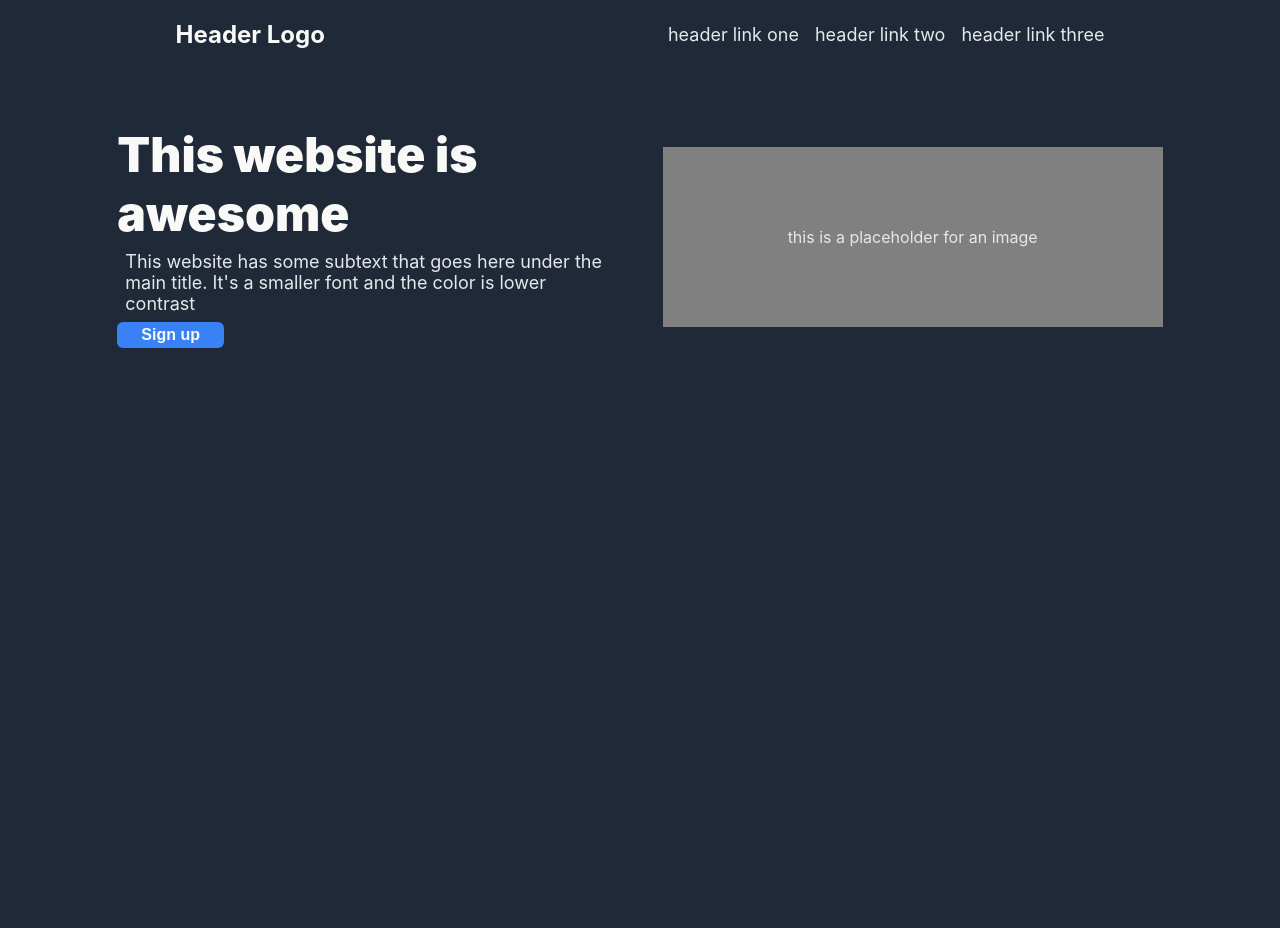
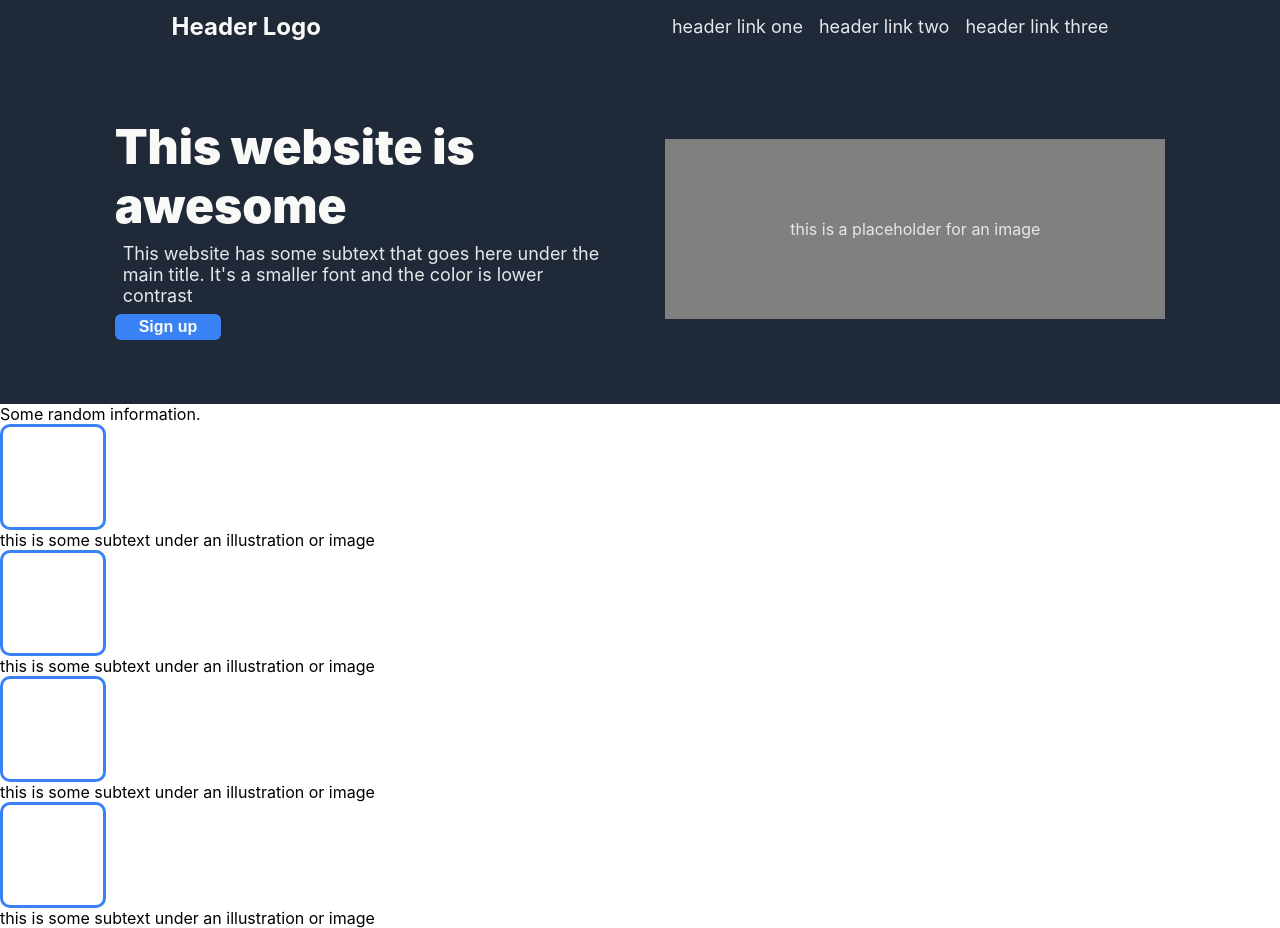
Before and after one commit to daltonb1017/Landing-Page, a plain HTML site: page index.html in a window 1280 px wide. Before the commit the page ends 800 px from the top, so only its background shows below. Drawn offline with Linux system fonts and the light colour scheme.

Commit message:
Started on section 2 of content

```diff
--- a/index.html
+++ b/index.html
@@ -26,7 +26,27 @@
                     <div class="image-1">this is a placeholder for an image</div>
                 </div>
             </div>
-            <div class="section2"></div>
+            <div class="section2">
+                <div class="info">Some random information.</div>
+                <div class="cards">
+                    <div class="card">
+                        <div class="square"></div>
+                        <div class="sqtext">this is some subtext under an illustration or image</div>
+                    </div>
+                    <div class="card">
+                        <div class="square"></div>
+                        <div class="sqtext">this is some subtext under an illustration or image</div>
+                    </div>
+                    <div class="card">
+                        <div class="square"></div>
+                        <div class="sqtext">this is some subtext under an illustration or image</div>
+                    </div>
+                    <div class="card">
+                        <div class="square"></div>
+                        <div class="sqtext">this is some subtext under an illustration or image</div>
+                    </div>
+                </div>
+            </div>
             <div class="section3"></div>
             <div class="section4"></div>
         </div>
--- a/style.css
+++ b/style.css
@@ -1,6 +1,7 @@
 body {
     background-color: #1F2937;
     font-family: -apple-system, BlinkMacSystemFont, 'Segoe UI', Roboto, Oxygen, Ubuntu, Cantarell, 'Open Sans', 'Helvetica Neue', sans-serif;
+    margin: 0;
 }
 
 .header {
@@ -87,3 +88,14 @@ a {
 .right {
     width: 500px;
 }
+
+.section2 {
+    background-color:white;
+}
+
+.square {
+    height: 100px;
+    width: 100px;
+    border: #3882f6 solid;
+    border-radius: 10px;
+}
```
